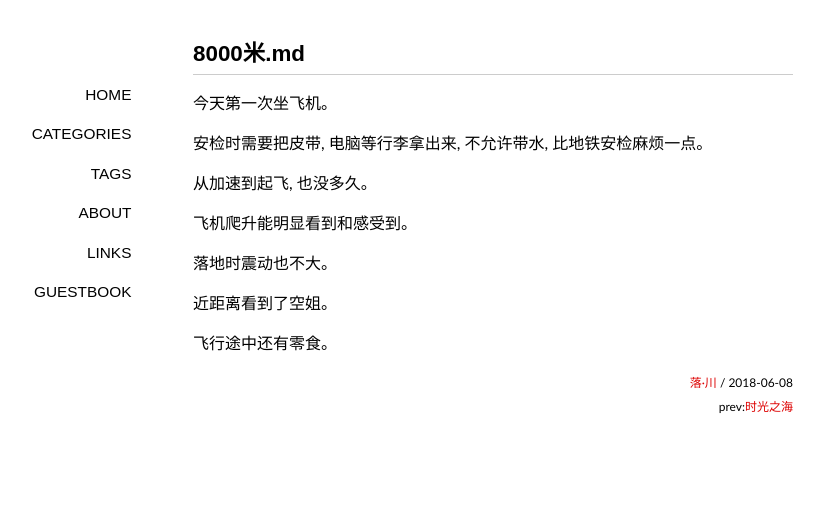
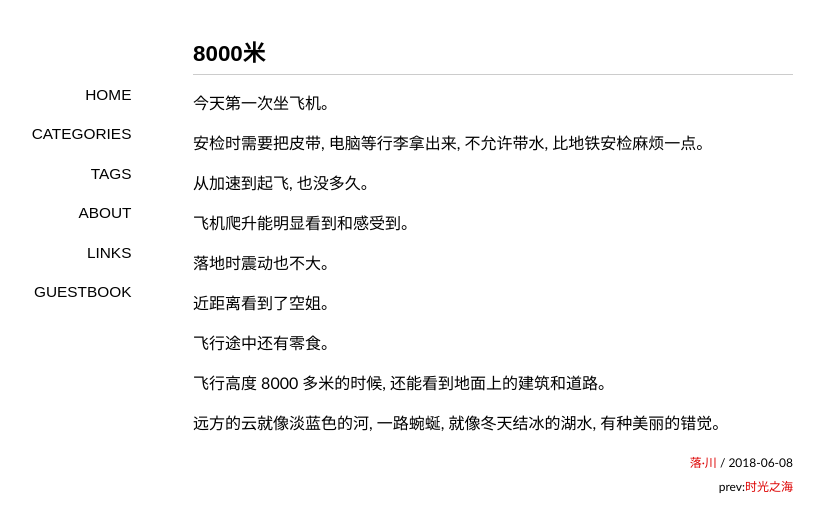
Before and after one commit to ohmyfish/ohmyfish.github.io, a Jekyll site: the page built from _posts/2018-06-08-8000米.md, in a window 1280 px wide. Shown: the top 532 px of the page, without its empty margins (147-971 px from the left). Built offline with Jekyll 4.4.1, drawn with Linux system fonts in a browser that asks for light colours; some web fonts are replaced; comment, search, counter and statistics services are not loaded.

Commit message:
默写旧时光

```diff
--- a/_posts/2018-06-08-8000米.md.md
+++ b/_posts/2018-06-08-8000米.md
@@ -1,6 +1,6 @@
 ---
 layout: post
-title: 8000米.md
+title: 8000米
 categories: [默写旧时光]
 tags: [旧时光]
 ---
@@ -19,3 +19,7 @@ tags: [旧时光]
 近距离看到了空姐。
 
 飞行途中还有零食。
+
+飞行高度 8000 多米的时候, 还能看到地面上的建筑和道路。
+
+远方的云就像淡蓝色的河, 一路蜿蜒, 就像冬天结冰的湖水, 有种美丽的错觉。
```
